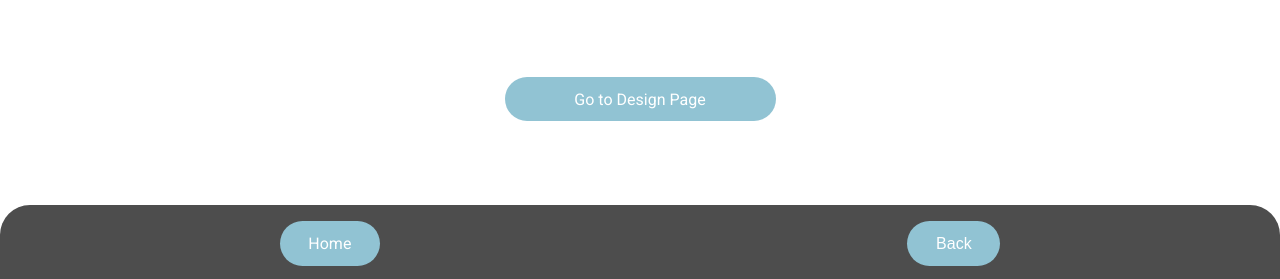
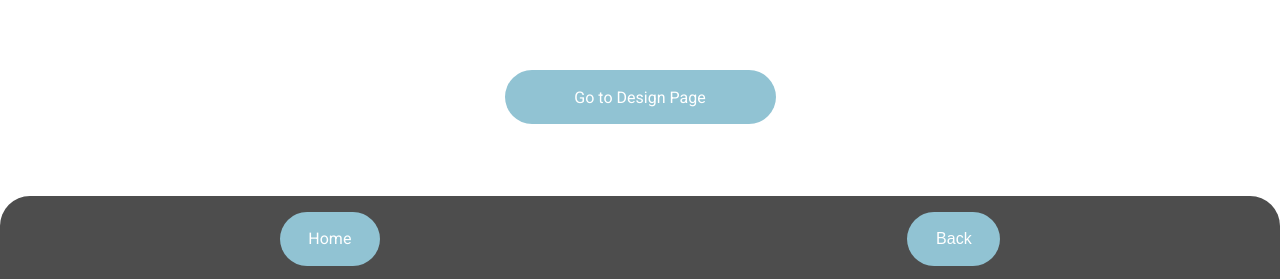
Before and after one commit to DNaunin/sewtable, a Next.js app: page /upload in a window 1280 px wide. Shown: the part 518-797 px from the top of the page. Built offline with nearby package versions, Linux system fonts and the light colour scheme; a web font is replaced by a local one.

Commit message:
🎨 Rename Pagelink to PageLink everywhere

```diff
--- a/components/canvas/drawingarea.tsx
+++ b/components/canvas/drawingarea.tsx
@@ -1,7 +1,7 @@
 import styles from "./Drawing.module.css";
 import { useEffect, useRef, useState } from "react";
 import Button from "../button/Button";
-import Pagelink from "../pagelink/Pagelink";
+import PageLink from "../pagelink/Pagelink";
 
 let x = 1.0;
 let y = 1.0;
@@ -84,7 +84,7 @@ function Drawing() {
       </button>
       <Button className={styles.minusbtn} label="-" onClick={minusClick} />
       <Button className={styles.plusbtn} label="+" onClick={plusClick} />
-      <Pagelink href="/design">Different Design</Pagelink>
+      <PageLink href="/design">Different Design</PageLink>
       <button
         className={styles.examplePattern}
         onClick={() => choosePattern("/pusteblume.jpg")}
--- a/components/footer/Footer.tsx
+++ b/components/footer/Footer.tsx
@@ -1,5 +1,5 @@
 import styles from "./Footer.module.css";
-import Pagelink from "../pagelink/Pagelink";
+import PageLink from "../pagelink/Pagelink";
 import Button from "../button/Button";
 import { useRouter } from "next/router";
 
@@ -8,7 +8,7 @@ export default function Footer() {
 
   return (
     <div className={styles.footerContainer}>
-      <Pagelink href="/start">Home</Pagelink>
+      <PageLink href="/start">Home</PageLink>
       <Button label="Back" onClick={router.back} />
     </div>
   );
--- a/components/messages/HowTo.tsx
+++ b/components/messages/HowTo.tsx
@@ -1,5 +1,5 @@
 import styles from "./HowTo.module.css";
-import Pagelink from "../pagelink/Pagelink";
+import PageLink from "../pagelink/Pagelink";
 
 function HowTo() {
   return (
@@ -12,7 +12,7 @@ function HowTo() {
         <li> Scale your pattern on the chosen design.</li>
         <li>How does it look?</li>
       </ul>
-      <Pagelink href="/upload">Get started</Pagelink>
+      <PageLink href="/upload">Get started</PageLink>
     </div>
   );
 }
--- a/components/messages/Welcome.tsx
+++ b/components/messages/Welcome.tsx
@@ -1,5 +1,5 @@
 import styles from "./Welcome.module.css";
-import Pagelink from "../pagelink/Pagelink";
+import PageLink from "../pagelink/Pagelink";
 
 function Welcome() {
   return (
@@ -11,8 +11,8 @@ function Welcome() {
         src="/schneiderpuppe.svg"
         alt="a dress form"
       />
-      <Pagelink href="/introduction">How it works</Pagelink>
-      <Pagelink href="/upload">Get started</Pagelink>
+      <PageLink href="/introduction">How it works</PageLink>
+      <PageLink href="/upload">Get started</PageLink>
     </div>
   );
 }
--- a/components/pagelink/Pagelink.module.css
+++ b/components/pagelink/Pagelink.module.css
@@ -2,7 +2,7 @@
   border-radius: 35px;
   color: var(--font-color);
   background: var(--secondary-color);
-  padding: 0.8rem 1.8rem;
+  padding: 1.1rem 1.8rem;
   margin: 0 1rem;
   text-align: center;
 }
--- a/pages/upload.tsx
+++ b/pages/upload.tsx
@@ -1,7 +1,7 @@
 import styles from "../styles/Upload.module.css";
 import Footer from "../components/footer/Footer";
 import React, { useState } from "react";
-import Pagelink from "../components/pagelink/Pagelink";
+import PageLink from "../components/pagelink/Pagelink";
 import Loading from "../components/loading/Loading";
 
 export default function Upload() {
@@ -49,7 +49,7 @@ export default function Upload() {
 
           {loading ? <Loading /> : <img src={image} className={styles.image} />}
         </form>
-        <Pagelink href="/design">Go to Design Page</Pagelink>
+        <PageLink href="/design">Go to Design Page</PageLink>
         <p id="data"></p>
         <script src="upload.js"></script>
       </main>
```
